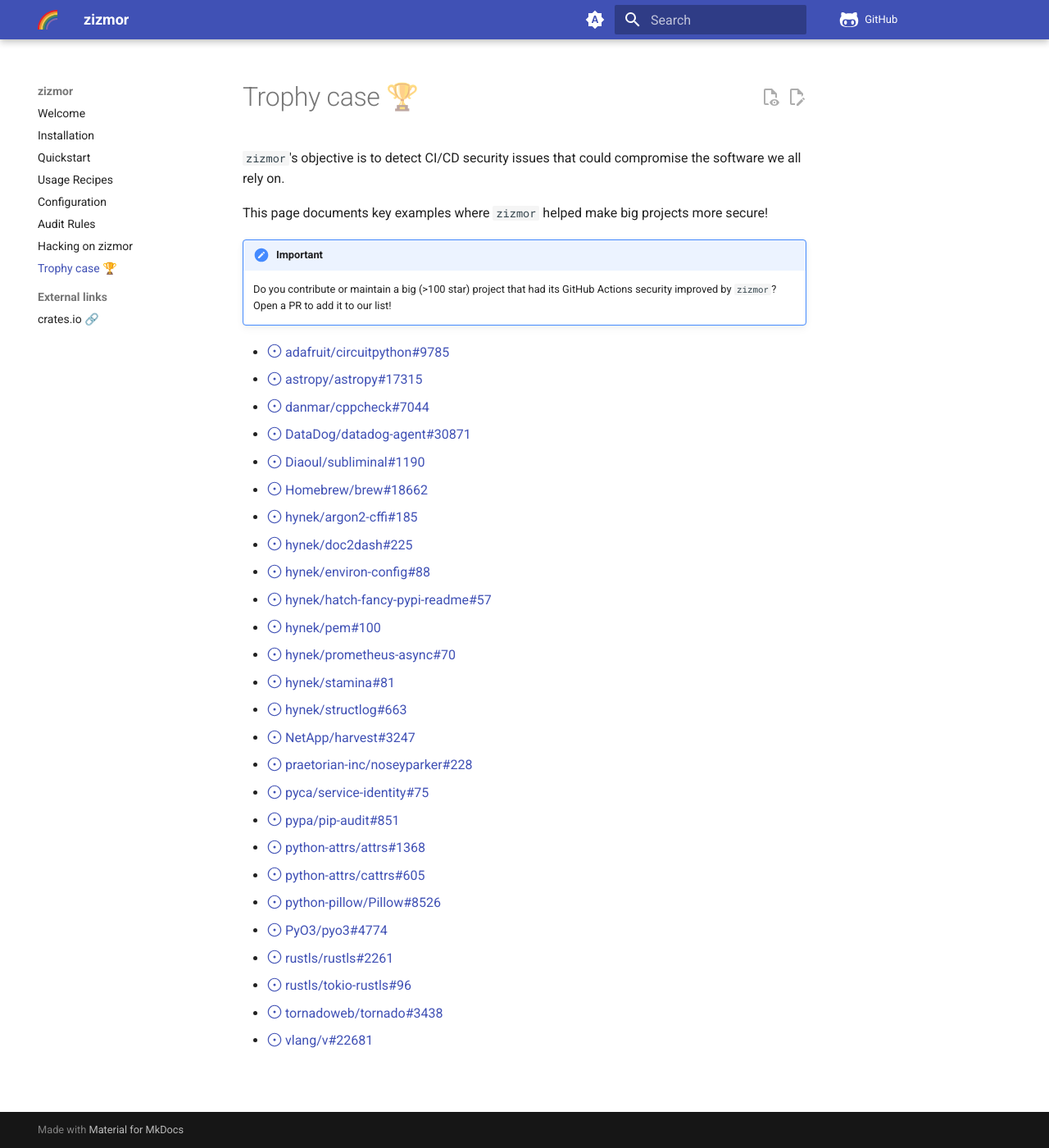
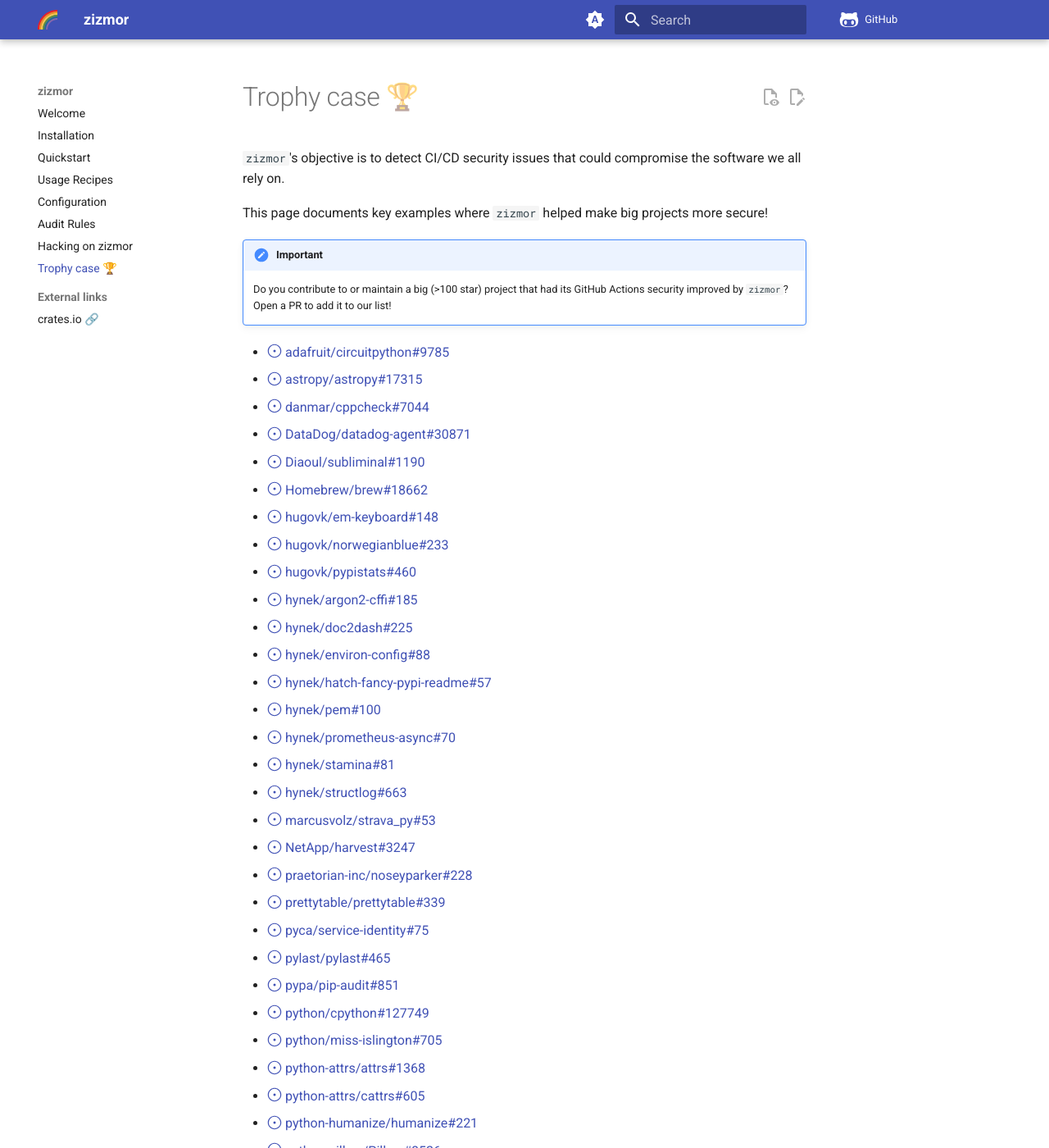
Before and after one commit to zizmorcore/zizmor, an MkDocs documentation site: the page built from docs/trophy-case.md, in a window 1280 px wide and 1400 px high. Shown: the whole window at 82% size. Built offline with MkDocs 1.6.1 and Material for MkDocs 9.7.7, drawn with Linux system fonts in a browser that asks for light colours; comment, search, counter and statistics services are not loaded; some of the changed text lies outside the part shown.

Commit message:
Add more projects to the trophy case (#268)

```diff
--- a/docs/trophy-case.md
+++ b/docs/trophy-case.md
@@ -8,7 +8,7 @@
 
 !!! important
 
-    Do you contribute or maintain a big (>100 star) project that had its GitHub
+    Do you contribute to or maintain a big (>100 star) project that had its GitHub
     Actions security improved by `zizmor`? Open a PR to add it to our list!
 
 * adafruit/circuitpython#9785
@@ -17,6 +17,9 @@
 * DataDog/datadog-agent#30871
 * Diaoul/subliminal#1190
 * Homebrew/brew#18662
+* hugovk/em-keyboard#148
+* hugovk/norwegianblue#233
+* hugovk/pypistats#460
 * hynek/argon2-cffi#185
 * hynek/doc2dash#225
 * hynek/environ-config#88
@@ -25,15 +28,22 @@
 * hynek/prometheus-async#70
 * hynek/stamina#81
 * hynek/structlog#663
+* marcusvolz/strava_py#53
 * NetApp/harvest#3247
 * praetorian-inc/noseyparker#228
+* prettytable/prettytable#339
 * pyca/service-identity#75
+* pylast/pylast#465
 * pypa/pip-audit#851
+* python/cpython#127749
+* python/miss-islington#705
 * python-attrs/attrs#1368
 * python-attrs/cattrs#605
+* python-humanize/humanize#221
 * python-pillow/Pillow#8526
 * PyO3/pyo3#4774
 * rustls/rustls#2261
 * rustls/tokio-rustls#96
+* termcolor/termcolor#89
 * tornadoweb/tornado#3438
 * vlang/v#22681
```
